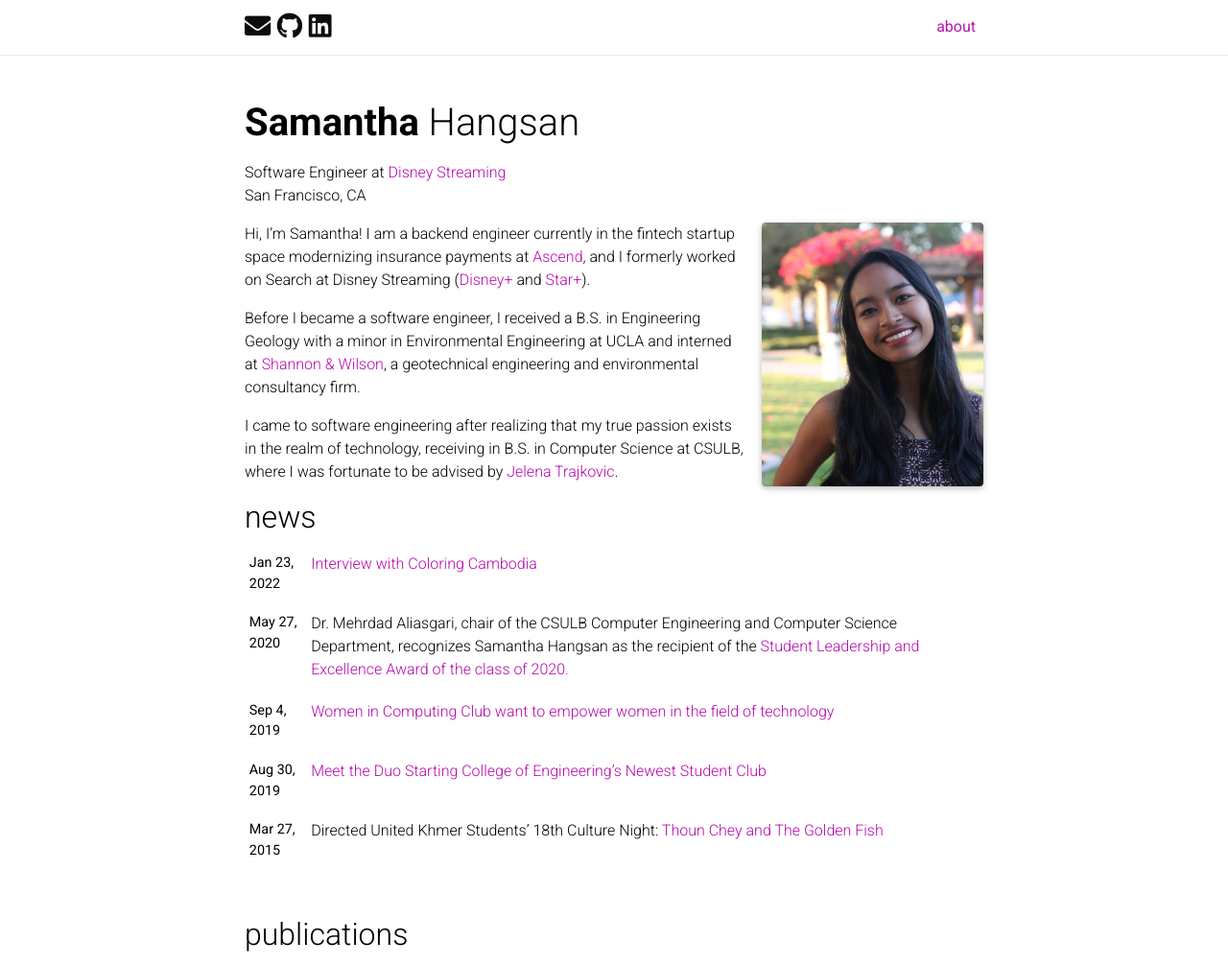
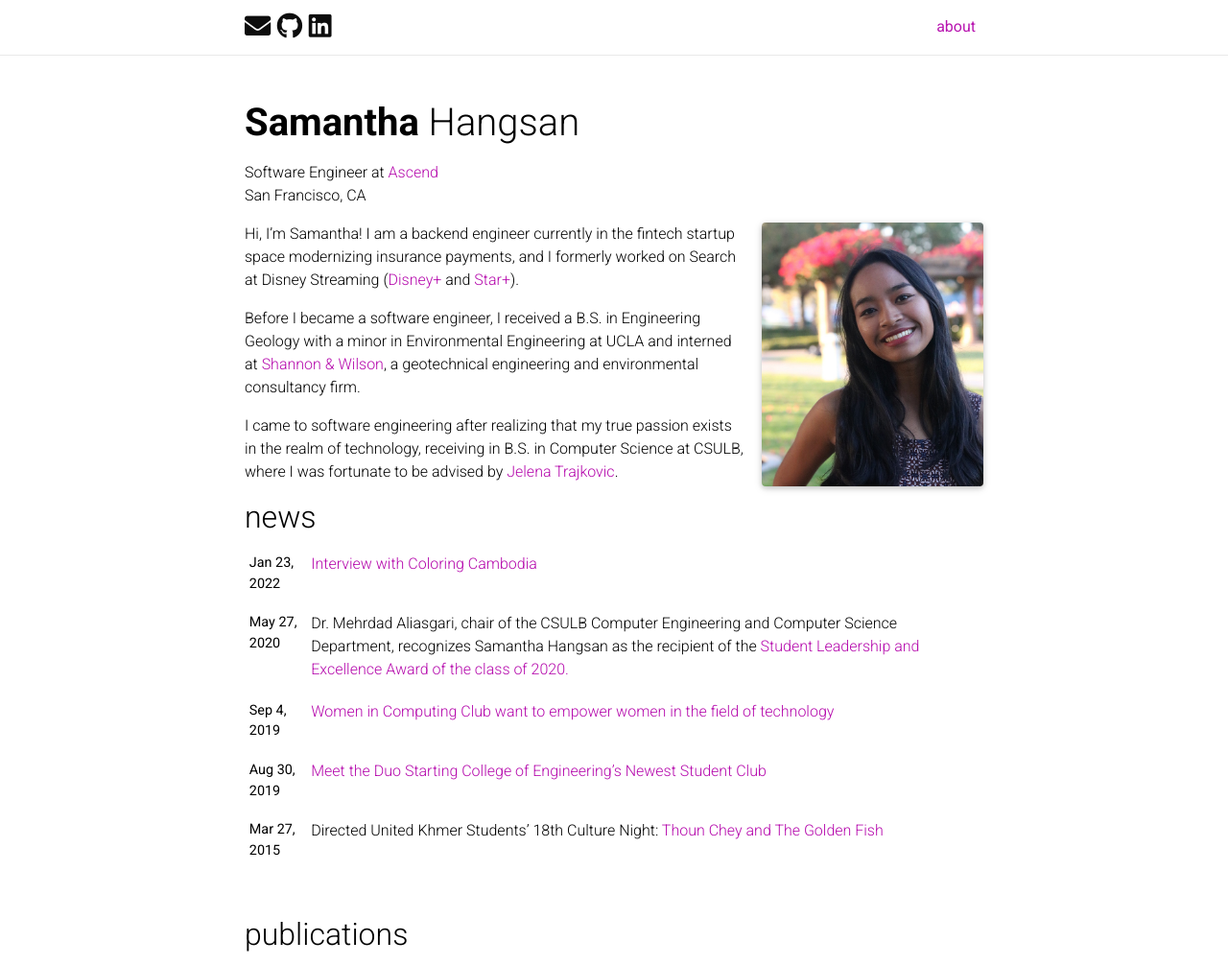
Before and after one commit to samantha/samantha.github.io, a Jekyll site: the page built from _pages/about.md, in a window 1280 px wide and 1180 px high, cut to the strip 0-1006 px from the top of the window. Shown: the whole strip at 96% size. Built offline with Jekyll 4.4.1, drawn with Linux system fonts in a browser that asks for light colours; nearby versions of some CDN libraries; comment, search, counter and statistics services are not loaded; a style sheet for code colours, icons or effects is not loaded.

Commit message:
correct current role

```diff
--- a/_pages/about.md
+++ b/_pages/about.md
@@ -2,7 +2,7 @@
 layout: about
 title: about
 permalink: /
-description: <div>Software Engineer at <a href="https://www.disneyplus.com/" target="_blank">Disney Streaming</a><p>San Francisco, CA</p></div>
+description: <div>Software Engineer at <a href="https://www.useascend.com/" target="_blank">Ascend</a><p>San Francisco, CA</p></div>
 
 profile:
   align: right
@@ -13,7 +13,7 @@ selected_papers: true # includes a list of papers marked as "selected={true}"
 social: false  # includes social icons at the bottom of the page
 ---
 
-Hi, I'm Samantha! I am a backend engineer currently in the fintech startup space modernizing insurance payments at <a href="https://www.useascend.com/" target="_blank">Ascend</a>, and I formerly worked on Search at Disney Streaming (<a href="https://www.disneyplus.com/" target="_blank">Disney+</a> and <a href="https://www.starplus.com/" target="_blank">Star+</a>).
+Hi, I'm Samantha! I am a backend engineer currently in the fintech startup space modernizing insurance payments, and I formerly worked on Search at Disney Streaming (<a href="https://www.disneyplus.com/" target="_blank">Disney+</a> and <a href="https://www.starplus.com/" target="_blank">Star+</a>).
 
 Before I became a software engineer, I received a B.S. in Engineering Geology with a minor in Environmental Engineering at UCLA and interned at <a href="https://www.shannonwilson.com" target="_blank">Shannon & Wilson</a>, a geotechnical engineering and environmental consultancy firm.
 
```
